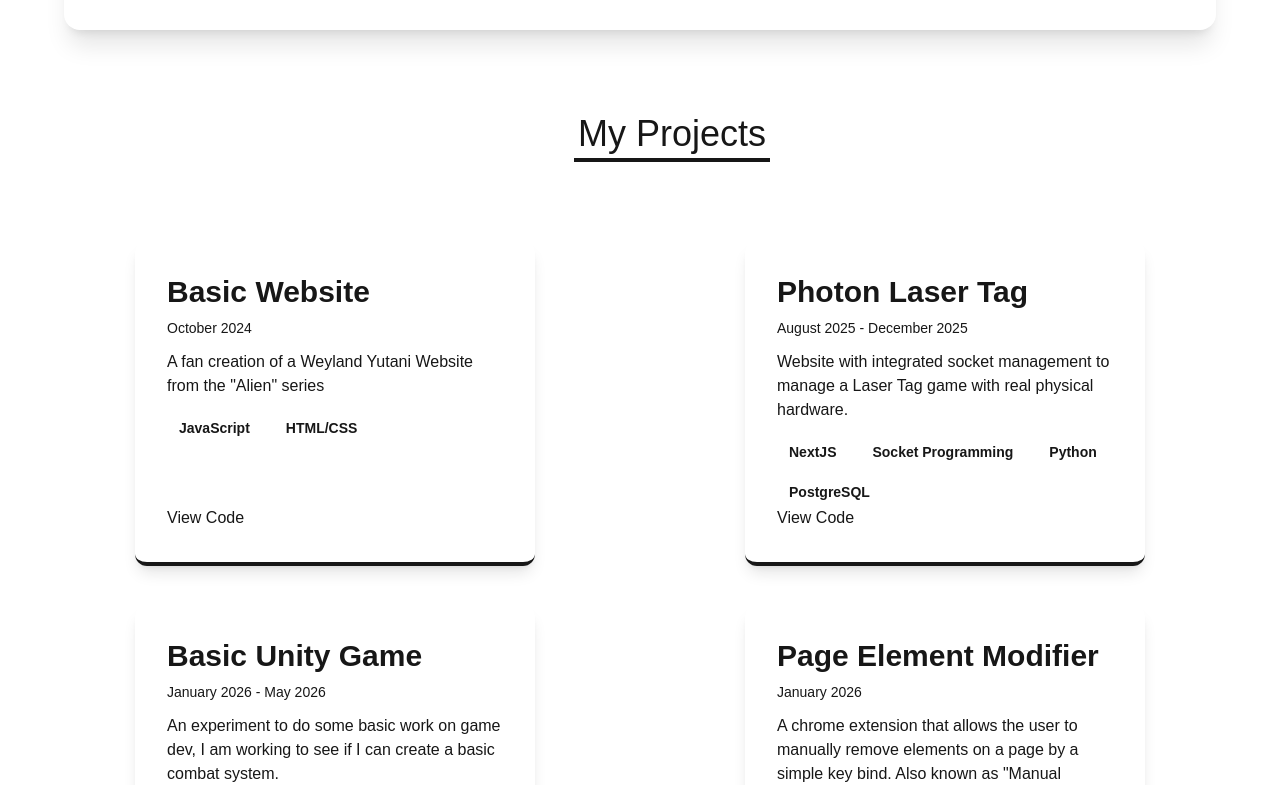
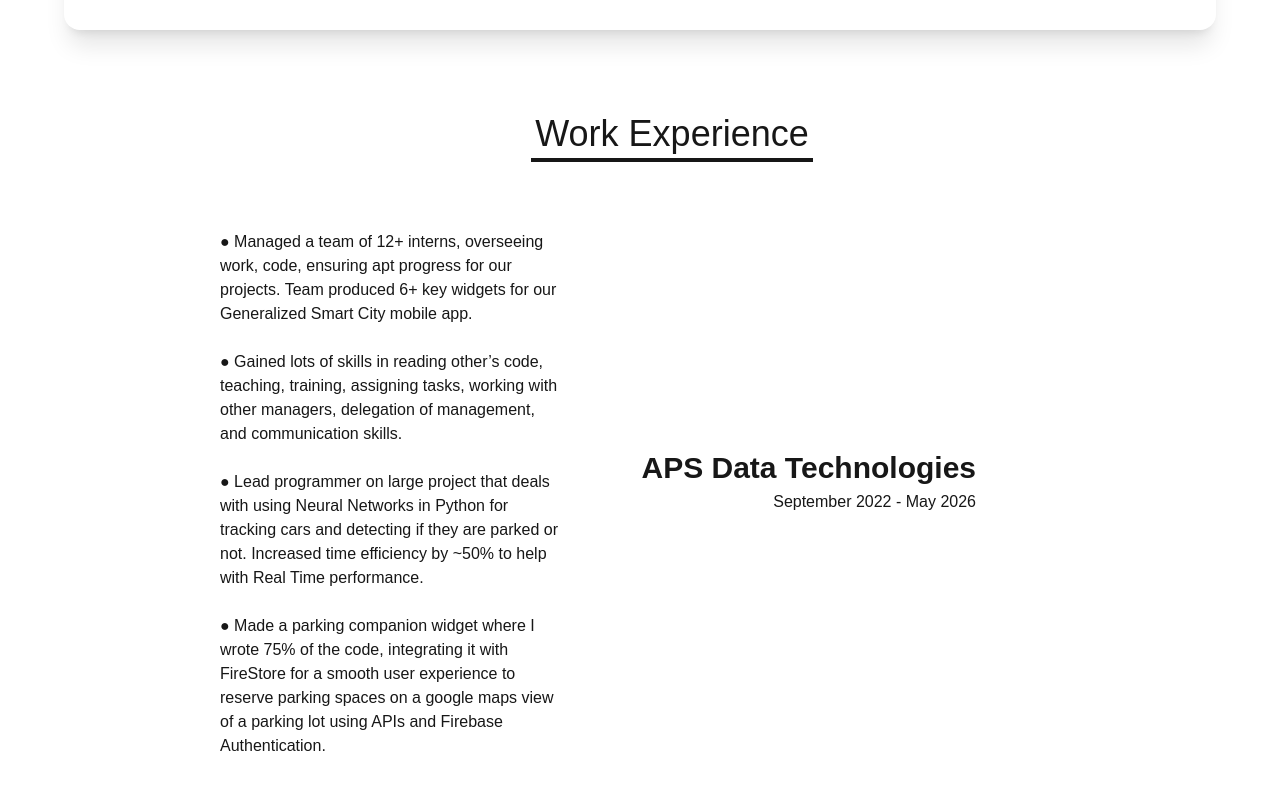
Before and after one commit to LeoTeeuwen/Personal-Website, a Next.js app: page / in a window 1280 px wide. Shown: the part 1375-2160 px from the top of the page. Built offline with nearby package versions, Linux system fonts and the light colour scheme.

Commit message:
Work Experience Added

```diff
--- a/app/home/home.tsx
+++ b/app/home/home.tsx
@@ -1,10 +1,10 @@
 'use client';
 
 import { useScroll, MotionConfig, LazyMotion, domAnimation, m } from "framer-motion";
-import Link from "next/link";
 import WhoAmI from "./whoAmI";
 import Hero from "./hero";
 import Repos from "./repos";
+import WorkExperience from "./workExperience";
 
 export default function Home() {
     const { scrollYProgress } = useScroll();
@@ -22,6 +22,7 @@ export default function Home() {
                 style={{scaleX: scrollYProgress}}
             />
             <WhoAmI/>
+            <WorkExperience/>
             <Repos/>
           </LazyMotion>
       </MotionConfig>
--- a/app/home/repos.tsx
+++ b/app/home/repos.tsx
@@ -72,7 +72,7 @@ export default function Repos() {
                     <p className='text-3xl font-semibold mb-2 bottom-border w-fit'>{project.name}</p>
                     <p className='text-sm dark:text-d-second mb-3'>{project.date}</p>
                     <p className='text-base'>{project.description}</p>
-                <div className='flex flex-wrap gap-3 mt-4'>
+                    <div className='flex flex-wrap gap-3 mt-4 mb-3'>
                         {project.tags.length != 0 && project.tags.map(tag => {
                         return (
                             <p key={tag} className='text-sm text-a-main dark:text-d-main bg-second dark:bg-a-main font-semibold w-fit px-3 py-1 rounded-2xl'>{tag}</p>
--- /dev/null
+++ b/app/home/workExperience.tsx
@@ -0,0 +1,39 @@
+import { m } from 'framer-motion';
+
+export default function WorkExperience() {
+    return (
+        <>
+            <m.h1
+                initial={{opacity: 0, y: '5vh'}}
+                whileInView={{opacity: 1, y: 0, transition: {duration: 1}}}
+                viewport={{once: true, amount: 'some', margin: '10%'}}
+                id={'aboutMe'} className='dark:text-main text-d-main self-center text-4xl border-b-4 font-medium border-third dark:border-d-third p-1 ml-[5%] mt-[5vh] sm:mt-[10vh] mb-[5vh] self-baseline w-fit;'
+            >
+                Work Experience
+            </m.h1>
+
+            <div className="flex w-full items-center gap-6 p-1">
+                <div className="w-1/2 ml-50">
+                    <p className="text-d-main font-medium whitespace-pre-line md:mx-4">{`
+                        ● Managed a team of 12+ interns, overseeing work, code, ensuring apt progress for our projects. Team produced 6+ key widgets for our Generalized Smart City mobile app.
+
+                        ● Gained lots of skills in reading other’s code, teaching, training, assigning tasks, working with other managers, delegation of management, and communication skills.
+
+                        ● Lead programmer on large project that deals with using Neural Networks in Python for tracking cars and detecting if they are parked or not. Increased time efficiency by ~50% to help with Real Time performance.
+
+                        ● Made a parking companion widget where I wrote 75% of the code, integrating it with FireStore for a smooth user experience to reserve parking spaces on a google maps view of a parking lot using APIs and Firebase Authentication.
+                `}</p>
+                </div>
+
+                <div className="w-1/2 mr-75">
+                    <h1 className="text-3xl font-bold text-right">
+                        APS Data Technologies
+                    </h1>
+                    <h3 className="text-m text-second dark:text-d-second text-right mt-1">
+                        September 2022 - May 2026
+                    </h3>
+                </div>
+            </div>
+        </>
+    )
+}
```
Lines whose indentation alone changed are shown as unchanged.
